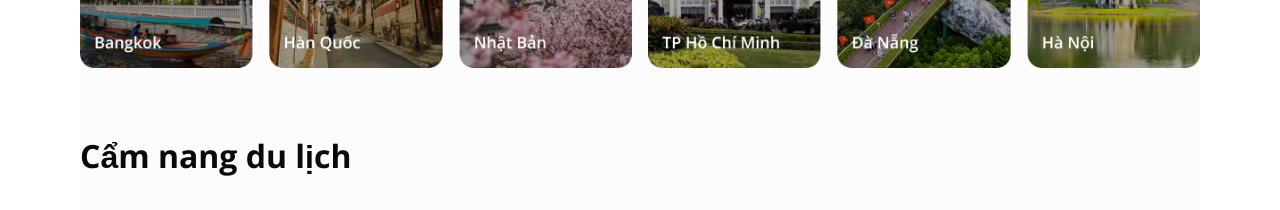
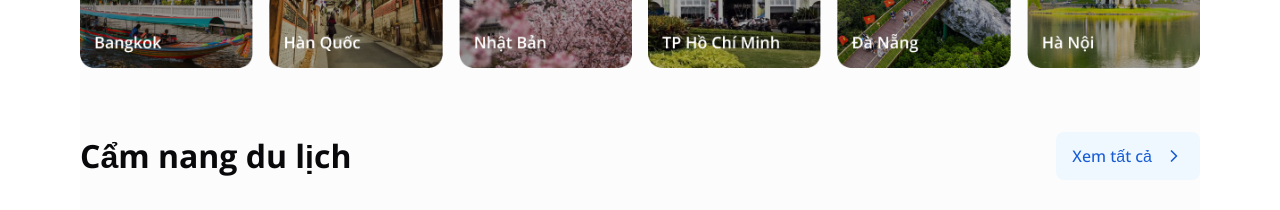
Before and after one commit to Betech-JSC/bed_happybook_client, a Next.js app: page / in a window 1280 px wide. Shown: the part 5680-5890 px from the top of the page. Built offline with nearby package versions, Linux system fonts and the light colour scheme.

Commit message:
update_home_page

```diff
--- a/src/app/layout.tsx
+++ b/src/app/layout.tsx
@@ -20,14 +20,26 @@ export default function RootLayout({
   return (
     <html lang="en">
       <head>
+        {/* Meta */}
         <meta name="viewport" content="width=device-width, initial-scale=1.0" />
-        <meta property="og:image" content="/logo-footer.svg" />
+        <meta property="og:title" content="Happy Book" />
+        <meta property="og:description" content="Happy Book" />
+        <meta
+          property="og:url"
+          content="https://bed-happybook-client.onrender.com"
+        />
+        <meta
+          property="og:image"
+          content="https://bed-happybook-client.onrender.com/logo-footer.svg"
+        />
+        <meta property="og:type" content="website" />
+        {/* Link */}
         <link rel="preconnect" href="https://fonts.googleapis.com" />
         <link rel="preconnect" href="https://fonts.gstatic.com" />
         <link
           href="https://fonts.googleapis.com/css2?family=Open+Sans:ital,wght@0,300..800;1,300..800&family=Pacifico&display=swap"
           rel="stylesheet"
-        ></link>
+        />
       </head>
       <body className={OpenSans.className}>
         <Header></Header>
--- a/src/components/home/travel-guide.tsx
+++ b/src/components/home/travel-guide.tsx
@@ -1,3 +1,4 @@
+import Image from "next/image";
 import {
   Carousel,
   CarouselContent,
@@ -11,11 +12,34 @@ export default function TravelGuide() {
         <div>
           <h3 className="text-[32px] font-bold">Cẩm nang du lịch</h3>
         </div>
+        <div
+          className="hidden lg:flex bg-[#EFF8FF] py-1 px-4 rounded-lg space-x-3 hover:bg-blue-200"
+          style={{ transition: "0.3s" }}
+        >
+          <button className="text-[#175CD3] font-medium"> Xem tất cả</button>
+          <Image
+            className=" hover:scale-110 ease-in duration-300"
+            src="/icon/chevron-right.svg"
+            alt="Icon"
+            width={20}
+            height={20}
+          />
+        </div>
+      </div>
+      <div className="lg:hidden inline-flex bg-[#EFF8FF] mt-1 py-3 px-4 rounded-lg space-x-3">
+        <button className="text-[#175CD3] font-medium"> Xem tất cả</button>
+        <Image
+          className=" hover:scale-110 ease-in duration-300"
+          src="/icon/chevron-right.svg"
+          alt="Icon"
+          width={20}
+          height={20}
+        />
       </div>
       <div className="mt-8 w-full flex flex-col lg:flex-row lg:space-x-4 space-y-6 lg:space-y-0">
         <div className="basis-1/2 cursor-pointer">
           <div
-            className="relative rounded-xl w-full h-[468px] lg:h-[584px] "
+            className="relative rounded-xl w-full h-[468px] lg:h-[584px]"
             style={{
               backgroundImage:
                 "linear-gradient(to bottom, rgba(23, 92, 211, 0) 63.83%, #175CD3 83.7%), url('/travel-guide/1.png')",
@@ -89,7 +113,7 @@ export default function TravelGuide() {
           </div>
         </div>
         {/* Mobile */}
-        <div className="lg:hidden">
+        <div className="md:hidden">
           <Carousel
             opts={{
               align: "start",
```
